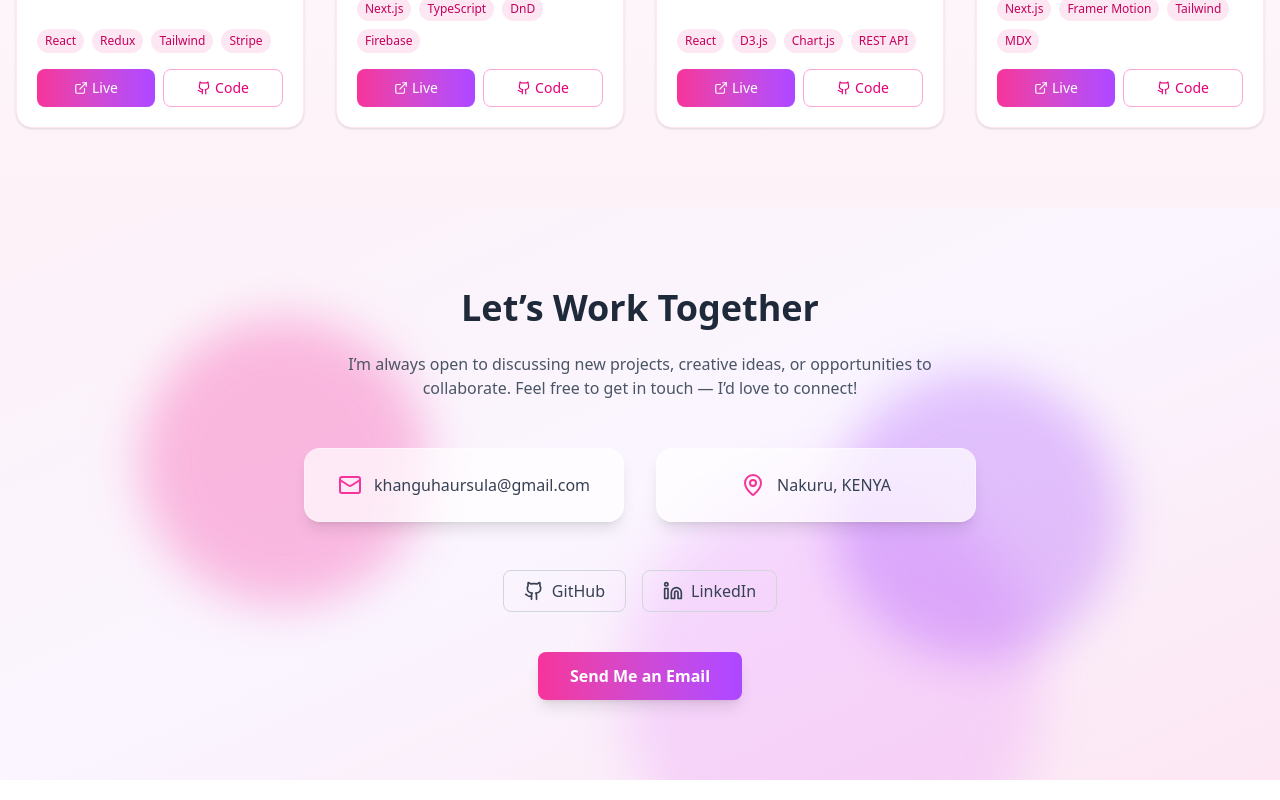
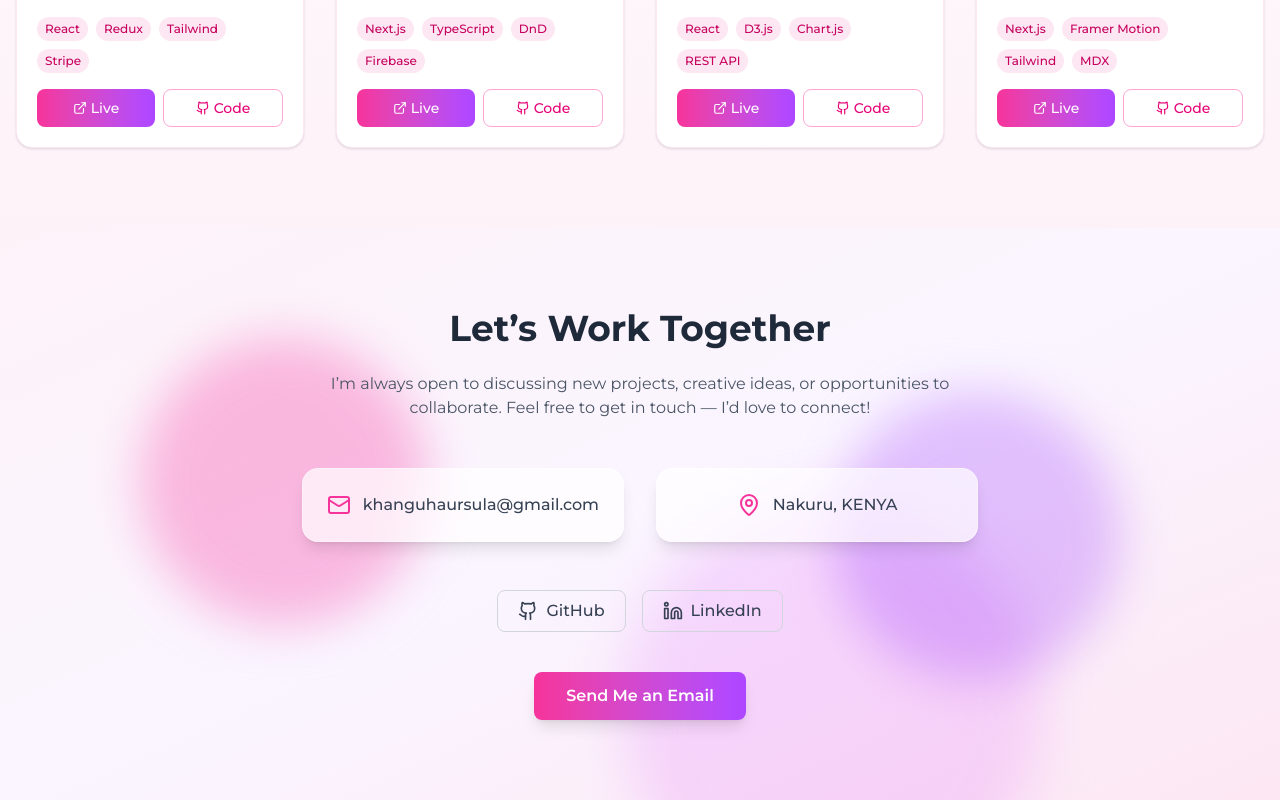
Before and after one commit to Ursullah/ursullah-portfolio, a React (Vite) app in the folder my-portfolio-app/: page / in a window 1280 px wide. Shown: the part 1909-2709 px from the top of the page. Built offline with nearby package versions, Linux system fonts and the light colour scheme.

Commit message:
Changed font

```diff
--- a/my-portfolio-app/index.html
+++ b/my-portfolio-app/index.html
@@ -3,6 +3,9 @@
   <head>
     <meta charset="UTF-8" />
     <meta name="viewport" content="width=device-width, initial-scale=1.0" />
+  <link href="https://fonts.googleapis.com/css2?family=Montserrat:wght@300;400;500;600;700&display=swap" rel="stylesheet">
+
+
     <title>Ursullah's portfolio</title>
   </head>
   <body>
--- a/my-portfolio-app/src/index.css
+++ b/my-portfolio-app/src/index.css
@@ -1 +1,5 @@
 @import "tailwindcss";
+
+:root {
+  font-family: "Montserrat", system-ui, sans-serif;
+}
```
